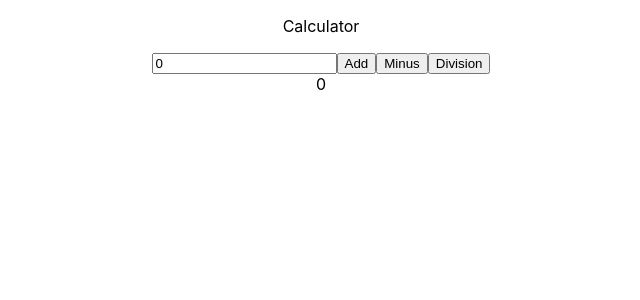
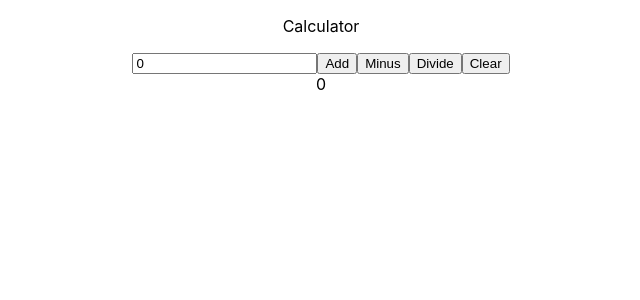
Before and after one commit to LVC1F3RVM/lesson-redux-hooks-refs-tutorial, a React (Create React App) app: page / in a window 1280 px wide. Shown: the top 300 px of the page, without its empty margins (319-959 px from the left). Built offline with nearby package versions, Linux system fonts and the light colour scheme.

Commit message:
Added Clear function

```diff
--- a/src/actions/counts.js
+++ b/src/actions/counts.js
@@ -1,4 +1,4 @@
-import { MINUS, ADD, DIVISION } from "../constants/counts";
+import { MINUS, ADD, DIVIDE, CLEAR } from "../constants/counts";
 
 export const addNumber = (number) => ({
   type: ADD,
@@ -10,7 +10,12 @@ export const minusNumber = (number) => ({
   payload: number,
 });
 
-export const divisionNumber = (number) => ({
-  type: DIVISION,
+export const divideNumber = (number) => ({
+  type: DIVIDE,
   payload: number,
 });
+
+export const clearNumber = (number) => ({
+  type: CLEAR,
+  payload: number,
+});
--- a/src/components/Calculator.jsx
+++ b/src/components/Calculator.jsx
@@ -1,6 +1,6 @@
 import React, { useState } from "react";
 import { connect } from "react-redux";
-import { addNumber, minusNumber, divisionNumber } from "../actions/counts";
+import { addNumber, minusNumber, divideNumber, clearNumber } from "../actions/counts";
 
 function Calculator(props) {
   const [value, setValue] = useState(0);
@@ -12,8 +12,12 @@ function Calculator(props) {
     props.minus(value);
   };
 
-  const handleClickDivision = (e) => {
-    props.division(value);
+  const handleClickDivide = (e) => {
+    props.divide(value);
+  };
+
+  const handleClickClear = (e) => {
+    props.clear(value);
   };
 
   const handleChange = (e) => {
@@ -26,7 +30,8 @@ function Calculator(props) {
       <input value={value} onChange={handleChange} type="number" />
       <button onClick={handleClickAdd}>Add</button>
       <button onClick={handleClickMinus}>Minus</button>
-      <button onClick={handleClickDivision}>Division</button>
+      <button onClick={handleClickDivide}>Divide</button>
+      <button onClick={handleClickClear}>Clear</button>
     </div>
   );
 }
@@ -35,7 +40,8 @@ const mapDispatchToProps = (dispatch) => {
   return {
     add: (number) => dispatch(addNumber(number)),
     minus: (number) => dispatch(minusNumber(number)),
-    division: (number) => dispatch(divisionNumber(number)),
+    divide: (number) => dispatch(divideNumber(number)),
+    clear: (number) => dispatch(clearNumber(number)),
   };
 };
 
--- a/src/constants/counts.js
+++ b/src/constants/counts.js
@@ -1,3 +1,4 @@
 export const ADD = "ADD";
 export const MINUS = "MINUS";
-export const DIVISION ="DIVISION";
+export const DIVIDE ="DIVIDE";
+export const CLEAR = "CLEAR";
--- a/src/reducers/countsReducer.js
+++ b/src/reducers/countsReducer.js
@@ -1,4 +1,4 @@
-import { MINUS, ADD, DIVISION } from "../constants/counts";
+import { MINUS, ADD, DIVIDE, CLEAR } from "../constants/counts";
 const initialState = 0;
 
 const reducer = (state = initialState, action) => {
@@ -7,8 +7,10 @@ const reducer = (state = initialState, action) => {
       return state + action.payload;
     case MINUS:
       return state - action.payload;
-    case DIVISION:
+    case DIVIDE:
       return state / action.payload;
+    case CLEAR:
+      return initialState;
     default:
       return state;
   }
```
